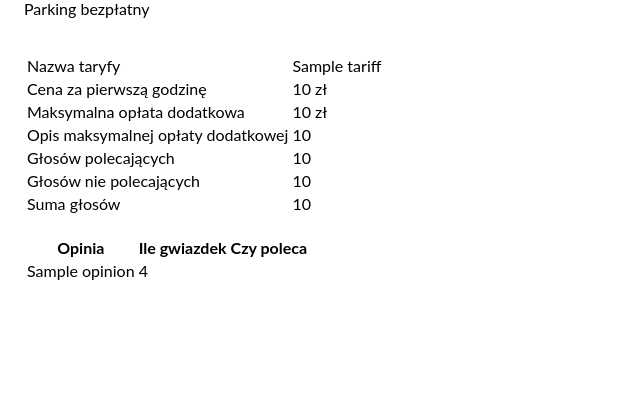
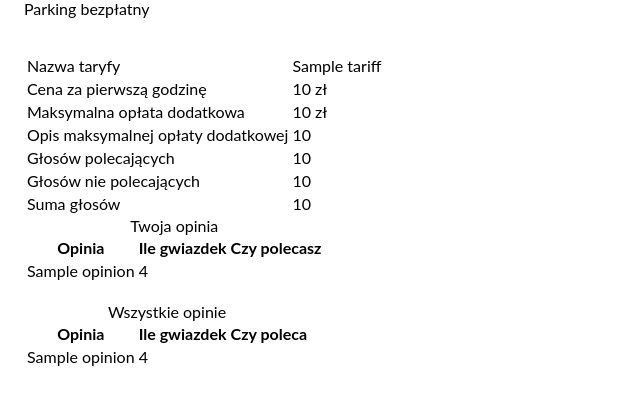
Before and after one commit to rjedel/check-car-park, a Django app: template car_park/templates/car_park/carpark_detail.html in a window 1280 px wide. Shown: the part 198-603 px from the top of the page, without its empty margins (0-640 px from the left). Run offline with Django 3.2, Linux system fonts and the light colour scheme; the template is opened without the code that fills it: most values are stand-ins (such as "Sample title", 1, 10 or a date in 2020).

Commit message:
display logged user opinion or add opinion

```diff
--- a/car_park/templates/car_park/carpark_detail.html
+++ b/car_park/templates/car_park/carpark_detail.html
@@ -67,10 +67,19 @@
             {% endif %}
         </table>
     {% endif %}
-
+    <div>
+        {% if logged_user_opinion %}
+            {% include "car_park/logged_user_opinion.html" %}
+        {% else %}
+            <a href="{% url 'add_opinion' object.pk %}">
+                <button type="button">Dodaj opinię</button>
+            </a>
+        {% endif %}
+    </div>
     {% if object.car_park_opinions.all %}
         <br>
         <table>
+            <caption>Wszystkie opinie</caption>
             <tr>
                 <th>Opinia</th>
                 <th>Ile gwiazdek</th>
--- /dev/null
+++ b/car_park/templates/car_park/logged_user_opinion.html
@@ -0,0 +1,20 @@
+<table>
+    <caption>Twoja opinia</caption>
+    <tr>
+        <th>Opinia</th>
+        <th>Ile gwiazdek</th>
+        <th>Czy polecasz</th>
+    </tr>
+    <tr>
+        <td>{{ logged_user_opinion.opinion }}</td>
+        <td>{{ logged_user_opinion.stars }}</td>
+        <td>
+            {% if logged_user_opinion.votes == 1 %}
+                Tak
+            {% endif %}
+            {% if logged_user_opinion.votes == -1 %}
+                Nie
+            {% endif %}
+        </td>
+    </tr>
+</table>
--- a/car_park/views.py
+++ b/car_park/views.py
@@ -49,9 +49,14 @@ class CarParkDetailView(DetailView):
         sum_votes = car_park_opinions.aggregate(Sum('votes'))['votes__sum']
         up_votes = car_park_opinions.filter(votes=1).count()
         down_votes = car_park_opinions.filter(votes=-1).count()
+        logged_user_opinion = None
+        if self.request.user.is_authenticated \
+                and Opinion.objects.filter(user=self.request.user, car_park=car_park).exists():
+            logged_user_opinion = Opinion.objects.get(user=self.request.user, car_park=car_park)
         context['up_votes'] = up_votes
         context['down_votes'] = down_votes
         context['sum_votes'] = sum_votes
+        context['logged_user_opinion'] = logged_user_opinion
         return context
 
 
```
